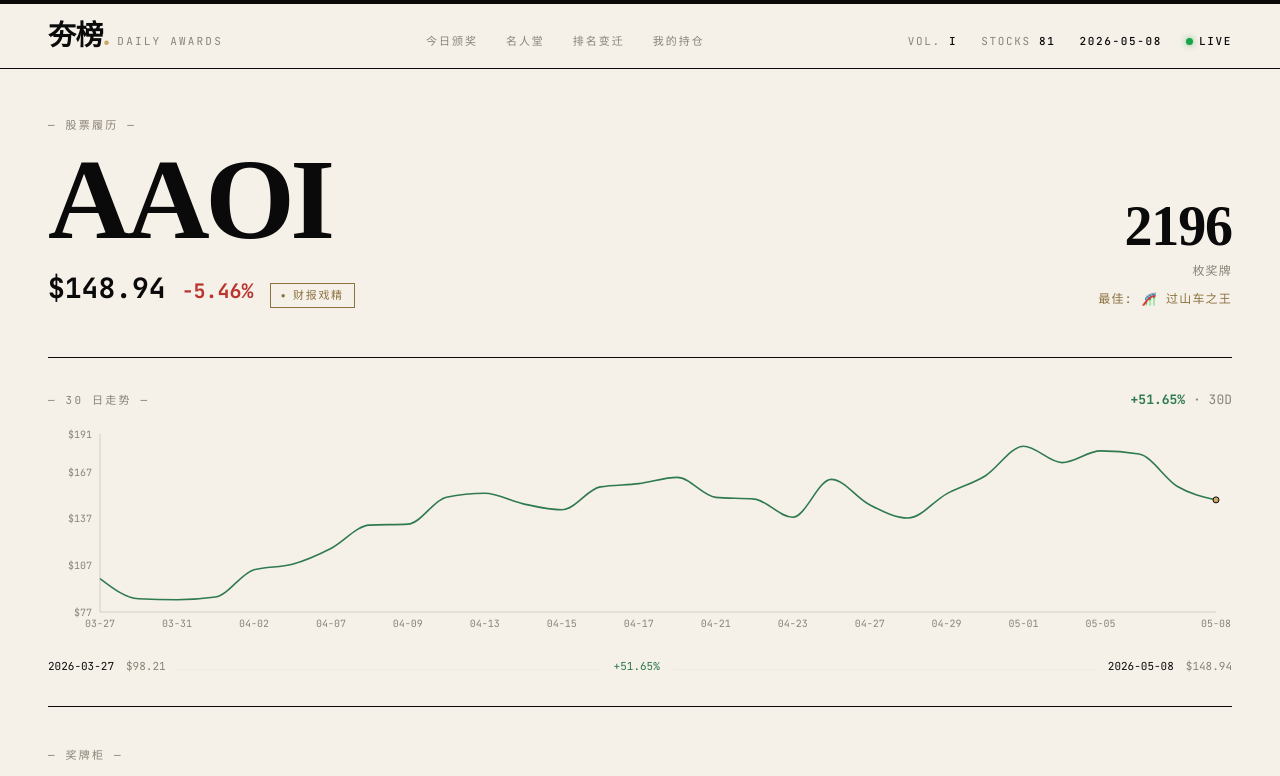
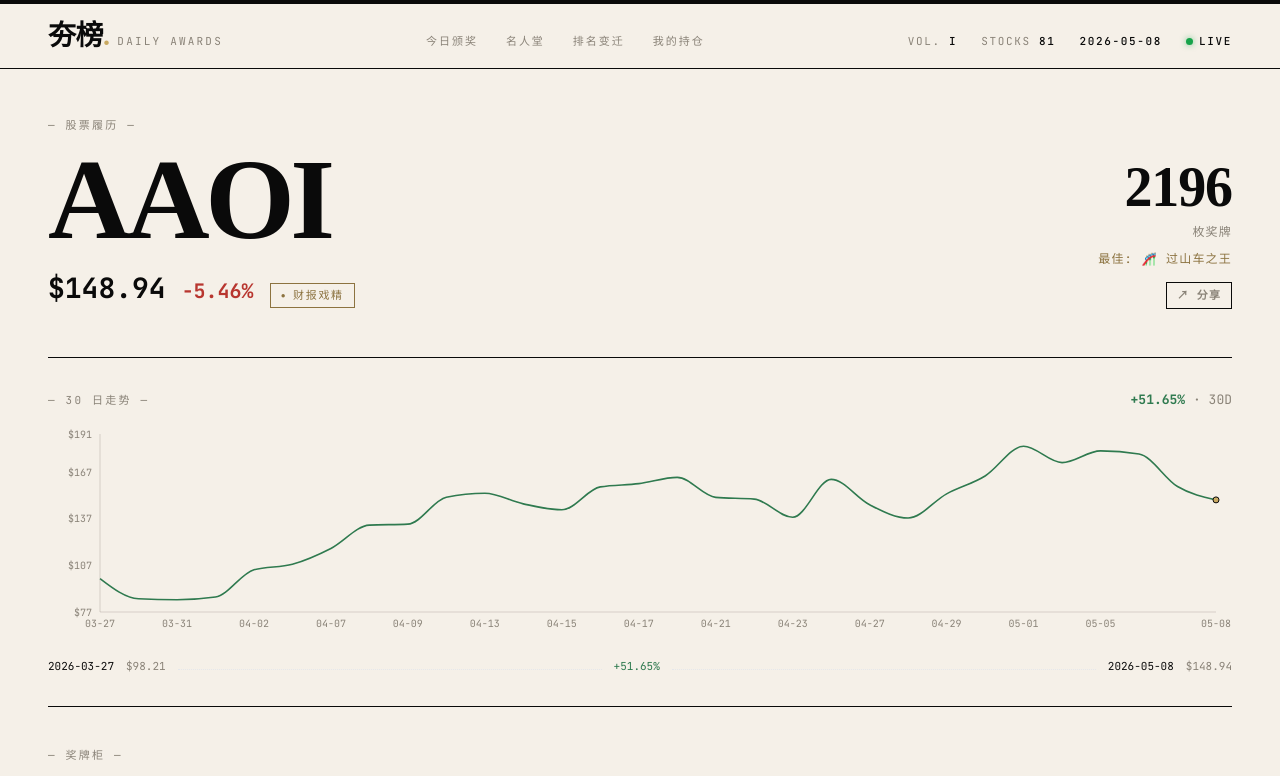
Before and after one commit to fishrz/tickertier, a React (Vite) app in the folder web/: page /stock/AAOI in a window 1280 px wide. Shown: the top 776 px of the page. Built offline with nearby package versions, Linux system fonts and the light colour scheme.

Commit message:
feat(share): add ShareButton on StockDetail

```diff
--- /dev/null
+++ b/web/src/components/ShareButton.tsx
@@ -0,0 +1,83 @@
+import { useState } from 'react'
+
+interface ShareButtonProps {
+  title: string
+  text: string
+  url: string
+  /** Optional: smaller variant for inline placement */
+  size?: 'sm' | 'md'
+  className?: string
+}
+
+/**
+ * One-click share with Web Share API (mobile) + clipboard fallback (desktop).
+ * Shows a transient toast after action.
+ */
+export function ShareButton({ title, text, url, size = 'md', className = '' }: ShareButtonProps) {
+  const [toast, setToast] = useState<string | null>(null)
+
+  const flash = (msg: string) => {
+    setToast(msg)
+    window.setTimeout(() => setToast(null), 1800)
+  }
+
+  const onClick = async () => {
+    const fullText = `${text}\n${url}`
+    try {
+      // Prefer Web Share API when available (mobile + Safari/Chrome supports it)
+      const nav = navigator as Navigator & { share?: (d: ShareData) => Promise<void> }
+      if (nav.share) {
+        await nav.share({ title, text, url })
+        return
+      }
+      // Fallback: clipboard
+      if (navigator.clipboard && navigator.clipboard.writeText) {
+        await navigator.clipboard.writeText(fullText)
+        flash('已复制到剪贴板')
+        return
+      }
+      // Last-resort fallback
+      const ta = document.createElement('textarea')
+      ta.value = fullText
+      ta.style.position = 'fixed'
+      ta.style.opacity = '0'
+      document.body.appendChild(ta)
+      ta.select()
+      document.execCommand('copy')
+      document.body.removeChild(ta)
+      flash('已复制到剪贴板')
+    } catch (err) {
+      // User cancelled or denied — suppress noise
+      const e = err as Error
+      if (e?.name !== 'AbortError') {
+        flash('分享失败')
+      }
+    }
+  }
+
+  const base =
+    size === 'sm'
+      ? 'px-2.5 py-1 text-[11px]'
+      : 'px-4 py-2 text-[13px]'
+
+  return (
+    <div className={`relative inline-flex ${className}`}>
+      <button
+        type="button"
+        onClick={onClick}
+        className={`${base} font-mono font-bold uppercase tracking-[0.1em] border border-ink bg-paper hover:bg-ink hover:text-paper transition-colors`}
+        title="分享 / 复制链接"
+      >
+        ↗ 分享
+      </button>
+      {toast && (
+        <span
+          className="absolute left-full top-1/2 -translate-y-1/2 ml-3 whitespace-nowrap font-mono text-[11px] text-pos pointer-events-none"
+          role="status"
+        >
+          {toast}
+        </span>
+      )}
+    </div>
+  )
+}
--- a/web/src/pages/StockDetail.tsx
+++ b/web/src/pages/StockDetail.tsx
@@ -6,6 +6,7 @@ import { getStock, getStockRelated } from '@/lib/api'
 import { formatPercent } from '@/lib/format'
 import { PersonaPill } from '@/components/PersonaPill'
 import { TierBadge } from '@/components/TierBadge'
+import { ShareButton } from '@/components/ShareButton'
 import type { MedalEntry } from '@/types'
 import type { StockDetail as StockDetailType } from '@/types'
 
@@ -94,6 +95,14 @@ export default function StockDetail() {
               最佳: {d.medal_history[0].name}
             </div>
           )}
+          <div className="mt-3 flex justify-end">
+            <ShareButton
+              title={`夯股 · ${d.ticker} ${d.name}`}
+              text={`${d.ticker} ${d.name}${d.last_pct_change != null ? ` ${d.last_pct_change >= 0 ? '+' : ''}${(d.last_pct_change * 100).toFixed(2)}%` : ''} · 累计 ${Object.values(d.medal_count).reduce((a, b) => a + b, 0)} 枚奖牌`}
+              url={typeof window !== 'undefined' ? window.location.href : ''}
+              size="sm"
+            />
+          </div>
         </div>
       </section>
 
```
